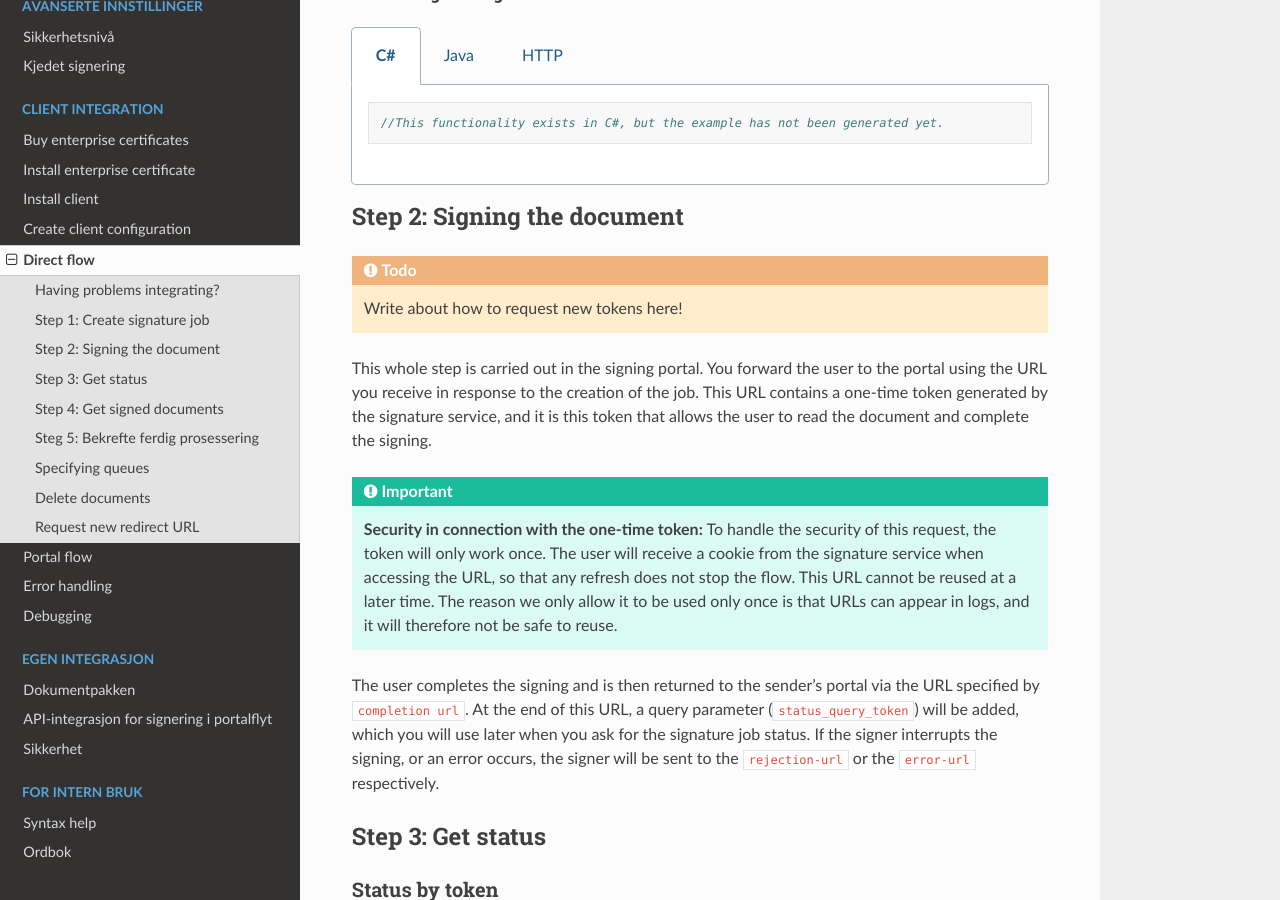
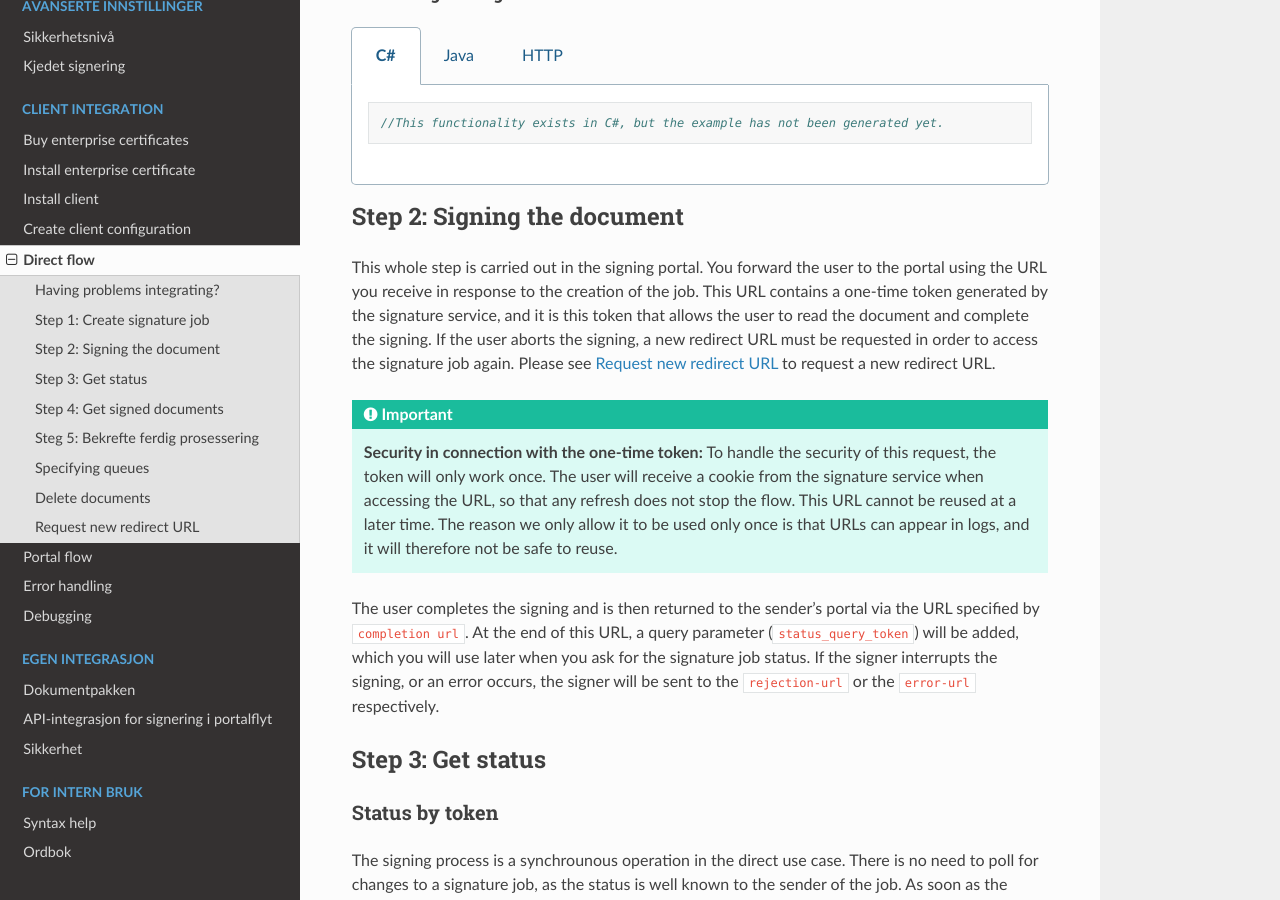
Before and after one commit to ramonarellano/signering-docs, a Sphinx documentation site: the page built from source/client-integration/direct-flow.rst, in a window 1280 px wide and 900 px high, scrolled down 3121 px. Built offline with Sphinx 7.4.7 and the Read the Docs theme 2.0.0, drawn with Linux system fonts in a browser that asks for light colours.

Commit message:
Fjerner todo for nye token og legger til lenke til ny redirectlenke

```diff
--- a/source/client-integration/direct-flow.rst
+++ b/source/client-integration/direct-flow.rst
@@ -321,10 +321,8 @@ Adressing the signer
 Step 2: Signing the document
 ================================
 
-..  todo::
-    Write about how to request new tokens here!
 
-This whole step is carried out in the signing portal. You forward the user to the portal using the URL you receive in response to the creation of the job. This URL contains a one-time token generated by the signature service, and it is this token that allows the user to read the document and complete the signing.
+This whole step is carried out in the signing portal. You forward the user to the portal using the URL you receive in response to the creation of the job. This URL contains a one-time token generated by the signature service, and it is this token that allows the user to read the document and complete the signing. If the user aborts the signing, a new redirect URL must be requested in order to access the signature job again. Please see :ref:`directIntegrationRequestNewRedirectUrl` to request a new redirect URL.
 
 ..  IMPORTANT::
     **Security in connection with the one-time token:** To handle the security of this request, the token will only work once. The user will receive a cookie from the signature service when accessing the URL, so that any refresh does not stop the flow. This URL cannot be reused at a later time. The reason we only allow it to be used only once is that URLs can appear in logs, and it will therefore not be safe to reuse.
```
Also changed, not shown: other parts of source/client-integration/direct-flow.rst (+2 -0 lines).
